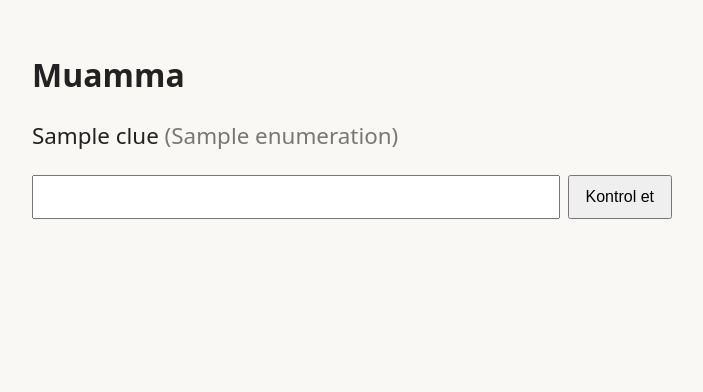
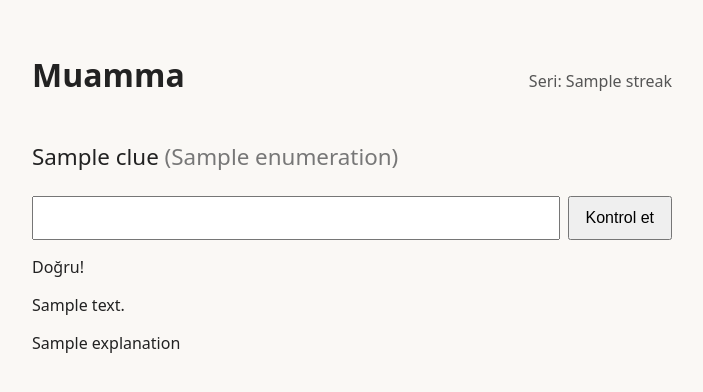
Before and after one commit to izamaeta/muamma-cryptic, a Flask app: template muamma/templates/index.html in a window 1280 px wide. Shown: the top 392 px of the page, without its empty margins (288-991 px from the left). Run offline with Flask 3, Linux system fonts and the light colour scheme; tables that the repository leaves empty hold one stand-in row (values such as "Sample post"); the template is opened without the code that fills it: values that come from a table or form of the project are taken from there, most other values are stand-ins (such as "Sample title", 1, 10 or a date in 2020).

Commit message:
restore finished state and show streak on the page

```diff
--- a/muamma/static/css/style.css
+++ b/muamma/static/css/style.css
@@ -36,3 +36,13 @@ body {
   padding: 0.6rem 1rem;
   font-size: 1rem;
 }
+
+.top {
+  display: flex;
+  align-items: baseline;
+  justify-content: space-between;
+}
+
+.streak {
+  color: #555;
+}
--- a/muamma/static/js/game.js
+++ b/muamma/static/js/game.js
@@ -5,6 +5,12 @@ if (section) {
   const input = form.querySelector("input");
   const feedback = section.querySelector(".feedback");
   const solution = section.querySelector(".solution");
+  const streak = document.querySelector(".streak-count");
+
+  const messages = {
+    wrong_length: "Harf sayısı tutmuyor.",
+    finished: "Bu bulmacayı zaten bitirdin.",
+  };
 
   form.addEventListener("submit", async (event) => {
     event.preventDefault();
@@ -18,8 +24,7 @@ if (section) {
     const data = await response.json().catch(() => ({}));
 
     if (!response.ok) {
-      feedback.textContent =
-        data.error === "wrong_length" ? "Harf sayısı tutmuyor." : "Bir sorun oluştu, tekrar dene.";
+      feedback.textContent = messages[data.error] ?? "Bir sorun oluştu, tekrar dene.";
       return;
     }
 
@@ -34,5 +39,6 @@ if (section) {
     solution.querySelector(".answer").textContent = data.answer;
     solution.querySelector(".explanation").textContent = data.explanation;
     solution.hidden = false;
+    streak.textContent = data.streak;
   });
 }
--- a/muamma/templates/index.html
+++ b/muamma/templates/index.html
@@ -1,18 +1,23 @@
 {% extends "base.html" %}
 
 {% block content %}
-  <h1>Muamma</h1>
+  <header class="top">
+    <h1>Muamma</h1>
+    <p class="streak">Seri: <span class="streak-count">{{ streak }}</span></p>
+  </header>
+
   {% if puzzle %}
+    {% set finished = play and play.status != "in_progress" %}
     <section class="puzzle" data-puzzle-id="{{ puzzle.id }}">
       <p class="clue">{{ puzzle.clue }} <span class="enumeration">({{ puzzle.enumeration }})</span></p>
-      <form class="guess-form">
+      <form class="guess-form" {% if finished %}hidden{% endif %}>
         <input name="guess" autocomplete="off" autocapitalize="characters" maxlength="64" required>
         <button type="submit">Kontrol et</button>
       </form>
-      <p class="feedback" aria-live="polite"></p>
-      <div class="solution" hidden>
-        <p class="answer"></p>
-        <p class="explanation"></p>
+      <p class="feedback" aria-live="polite">{% if play and play.status == "solved" %}Doğru!{% endif %}</p>
+      <div class="solution" {% if not finished %}hidden{% endif %}>
+        <p class="answer">{% if finished %}{{ puzzle.answer }}{% endif %}</p>
+        <p class="explanation">{% if finished %}{{ puzzle.explanation }}{% endif %}</p>
       </div>
     </section>
   {% else %}
```
Also changed, not shown: muamma/main/routes.py (+8 -2 lines).
